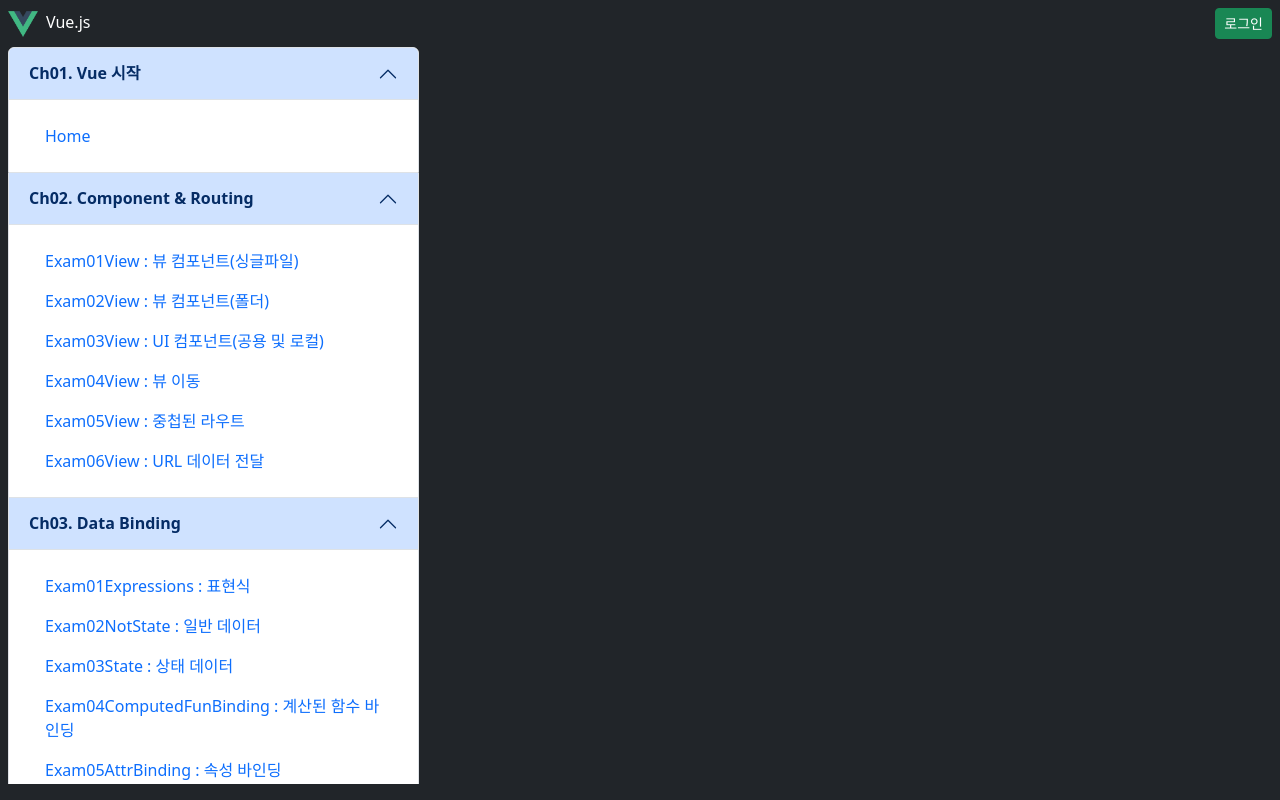
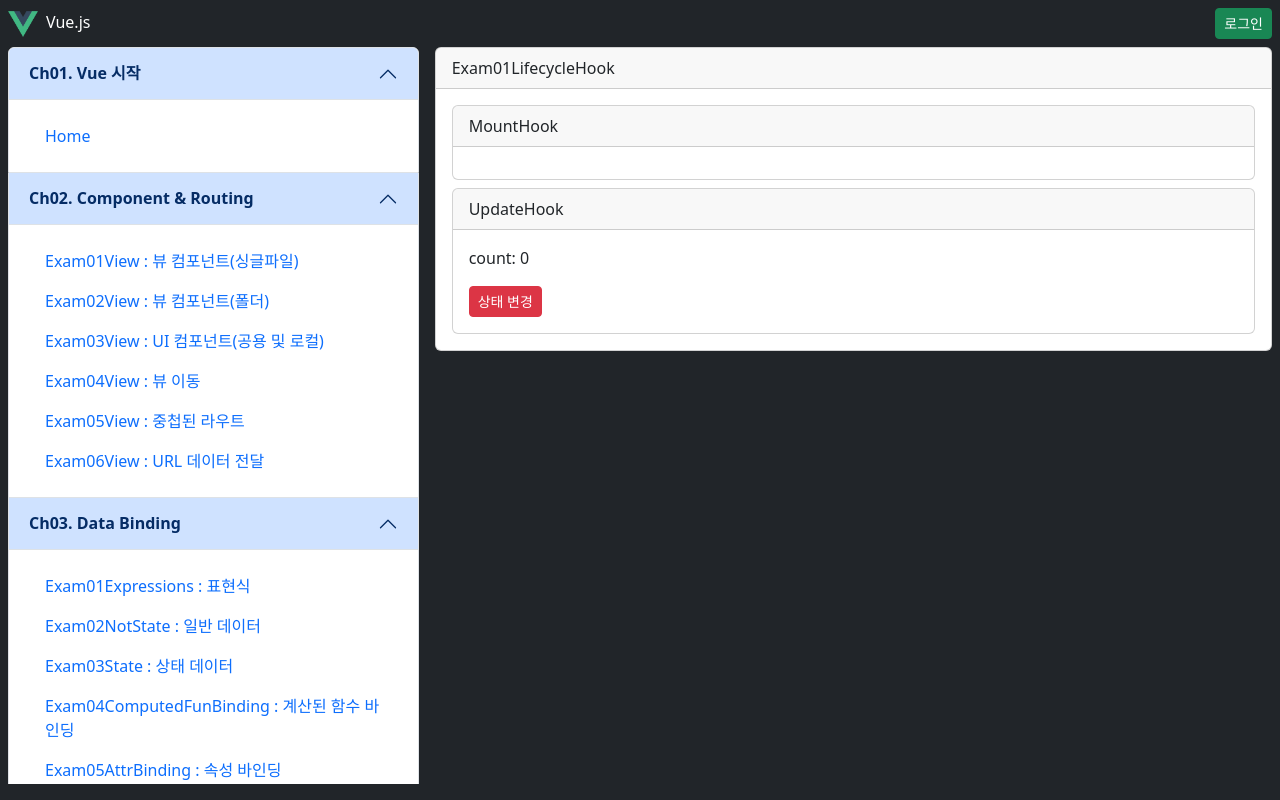
Before and after one commit to hyeonju0121/front-end-vue, a Vue app: page /Ch06LifecycleHook/Exam01LifecycleHook in a window 1280 px wide. Built offline with nearby package versions, Linux system fonts and the light colour scheme.

Commit message:
LifecycleHook

```diff
--- a/src/components/AppMenu.vue
+++ b/src/components/AppMenu.vue
@@ -169,6 +169,30 @@
                 </div>
             </div>
         </div>
+
+        <!-- 6 --------------------------------------------------------->
+        <div class="accordion-item">
+            <h2 class="accordion-header">
+                <button class="accordion-button fw-bold" type="button" data-bs-toggle="collapse"
+                    data-bs-target="#collapse6" aria-expanded="true" aria-controls="collapse6">
+                    Ch06. Lifecycle Hook
+                </button>
+            </h2>
+            <div id="collapse6" class="accordion-collapse" data-bs-parent="#accordionExample">
+                <div class="accordion-body">
+                    <ul class="nav flex-column">
+                        <li class="nav-item">
+                            <RouterLink to="/Ch06LifecycleHook/Exam01LifecycleHook" class="nav-link">
+                                Exam01LifecycleHook : 컴포넌트의 생명주기 </RouterLink>
+                        </li>
+                        <li class="nav-item">
+                            <RouterLink to="/Ch06LifecycleHook/Exam02DomElementRef" class="nav-link">
+                                Exam02DomElementRef : DOM 엘리먼트 참조 </RouterLink>
+                        </li>
+                    </ul>
+                </div>
+            </div>
+        </div>
     </div>
 </template>
 
--- /dev/null
+++ b/src/router/Ch06LifecycleHook.js
@@ -0,0 +1,12 @@
+const routes = [
+    {
+        path: '/Ch06LifecycleHook/Exam01LifecycleHook',
+        component: () => import(/* webpackChunkName: "Ch06LifecycleHook" */ '@/views/Ch06LifecycleHook/Exam01LifecycleHook')
+    },
+    {
+        path: '/Ch06LifecycleHook/Exam02DomElementRef',
+        component: () => import(/* webpackChunkName: "Ch06LifecycleHook" */ '@/views/Ch06LifecycleHook/Exam02DomElementRef')
+    }
+];
+
+export default routes;
--- a/src/router/index.js
+++ b/src/router/index.js
@@ -3,7 +3,8 @@ import HomeView from '../views/HomeView.vue';
 import Ch02ComponentRouting from '@/router/Ch02ComponentRouting';
 import Ch03DataBinding from '@/router/Ch03DataBinding';
 import Ch04EventHandling from '@/router/Ch04EventHandlingWatch';
-import Ch05DataDelivery from '@/router/Ch05DataDelivery'
+import Ch05DataDelivery from '@/router/Ch05DataDelivery';
+import Ch06LifecycleHook from '@/router/Ch06LifecycleHook';
 import Exam01View from '@/views/Ch02ComponentRouting/Exam01View.vue'
 import Exam04view from '@/views/Ch02ComponentRouting/Exam04View'
 import Exam05view from '@/views/Ch02ComponentRouting/Exam05View'
@@ -22,7 +23,8 @@ const routes = [
   ...Ch02ComponentRouting,    // 구조분해 해서 배열을 넣어줌
   ...Ch03DataBinding,
   ...Ch04EventHandling,
-  ...Ch05DataDelivery
+  ...Ch05DataDelivery,
+  ...Ch06LifecycleHook
   // },
   // {
   //   path: '/Ch02ComponentRouting/Exam01View',
--- /dev/null
+++ b/src/views/Ch06LifecycleHook/Exam01LifecycleHook/MountHook.vue
@@ -0,0 +1,25 @@
+<template>
+  <div class="card">
+    <div class="card-header">MountHook</div>
+      <div class="card-body">
+
+      </div>
+  </div>
+</template>
+
+<script setup>
+import { onMounted, onUnmounted } from 'vue';
+
+// 마운트 될 때 자동으로 콜백되는 함수 생성
+onMounted(() => {
+    console.log("MountHook 컴포넌트가 마운트됨");
+});
+
+onUnmounted(() => {
+    console.log("MountHook 컴포넌트가 언마운트됨");
+});
+
+</script>
+
+<style scoped>
+</style>
--- /dev/null
+++ b/src/views/Ch06LifecycleHook/Exam01LifecycleHook/UpdateHook.vue
@@ -0,0 +1,41 @@
+<template>
+  <div class="card">
+    <div class="card-header">UpdateHook</div>
+      <div class="card-body">
+        <p>count: {{ count }}</p>
+        <!--함수 호출을 안하고도, count++ 이렇게 해서 증가시킬 수 있음-->
+        <button class="btn btn-danger btn-sm" @click="count++">상태 변경</button>
+      </div>
+  </div>
+</template>
+
+<script setup>
+import { onMounted, onUnmounted, onBeforeUpdate, onUpdated, ref } from 'vue';
+
+// 상태 데이터 생성
+const count = ref(0);
+
+// 마운트 될 때 자동으로 콜백되는 함수 생성
+onMounted(() => {
+    console.log("UpdateHook 컴포넌트가 마운트됨");
+});
+
+// 언마운트 될 때 자동으로 콜백되는 함수 생성
+onUnmounted(() => {
+    console.log("UpdateHook 컴포넌트가 언마운트됨");
+});
+
+onBeforeUpdate(() => {
+    console.log("UpdateHook 컴포넌트가 업데이트 직전임");
+});
+
+onUpdated(() => {
+    console.log("UpdateHook 컴포넌트가 업데이트됨");
+    // count.value += 1;  -> onUpdated() 내에 상태 변경 코드를 넣게 되면 무한루프에 빠짐
+    // 따라서 onUpdated() 내에는 상태 변경 코드를 추가하면 안된다.
+});
+
+</script>
+
+<style scoped>
+</style>
--- /dev/null
+++ b/src/views/Ch06LifecycleHook/Exam01LifecycleHook/index.vue
@@ -0,0 +1,21 @@
+<template>
+  <div class="card">
+    <div class="card-header">Exam01LifecycleHook</div>
+      <div class="card-body">
+
+        <MountHook/>
+
+        <UpdateHook class="mt-2"/>
+
+      </div>
+  </div>
+</template>
+
+<script setup>
+import MountHook from './MountHook.vue';
+import UpdateHook from './UpdateHook.vue';
+
+</script>
+
+<style scoped>
+</style>
```
